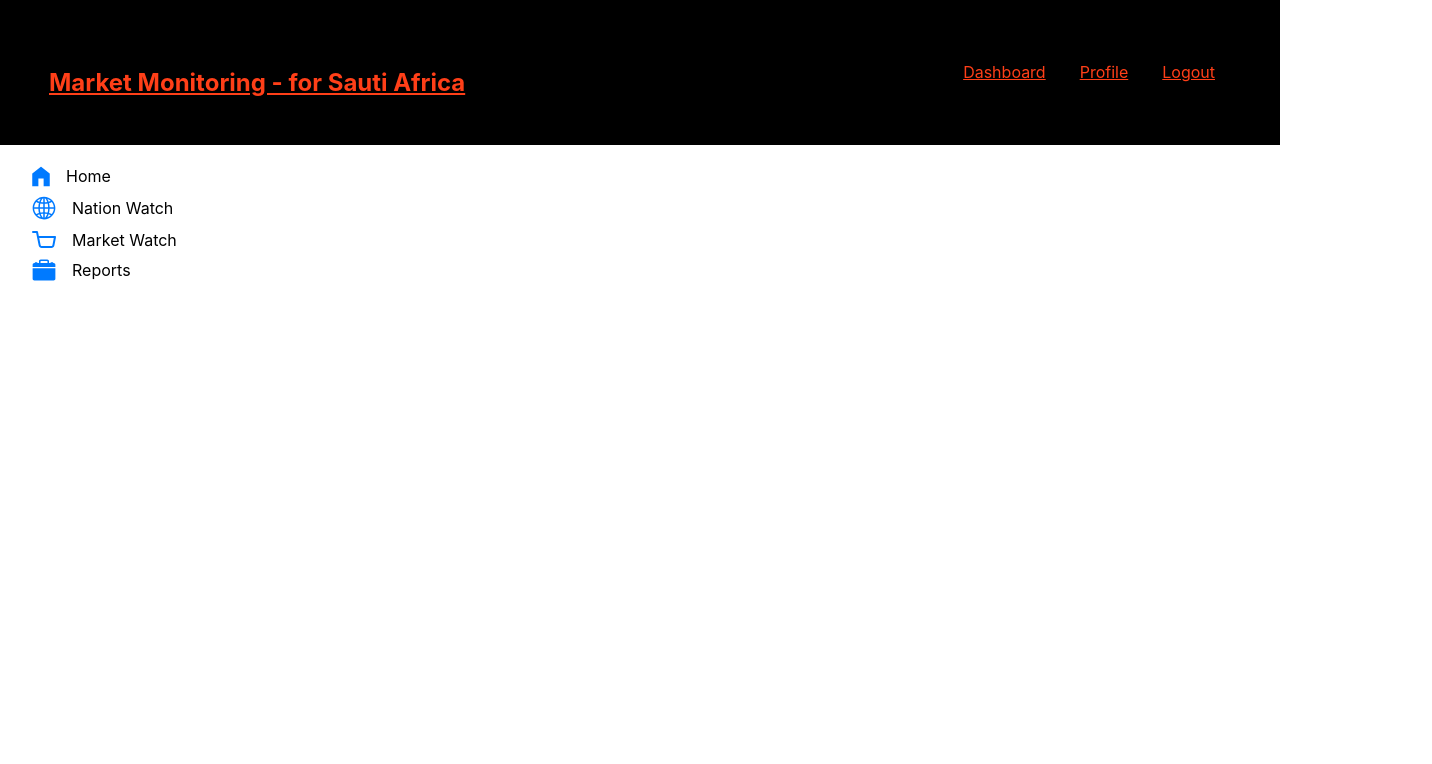
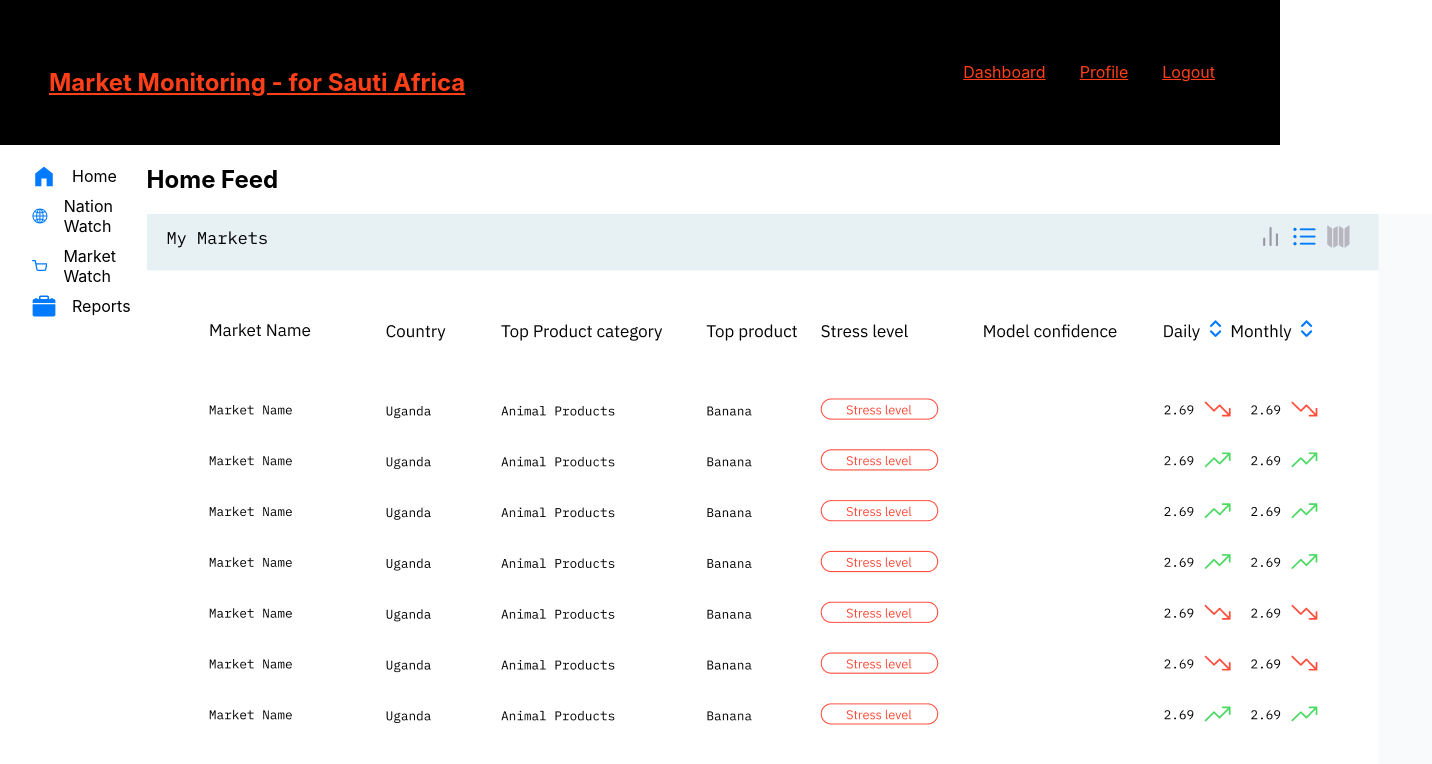
Before and after one commit to SautiEastAfrica/Sauti-Africa-Market-Monitoring-FE, a React (Create React App) app: page /dashboard in a window 1280 px wide. Shown: the top 764 px of the page, 1432 px wide, since content can reach past the window. Built offline with nearby package versions, Linux system fonts and the light colour scheme; sample sign-in values are in the browser's storage.

Commit message:
placeholder image added

```diff
--- a/src/components/Dashboard.js
+++ b/src/components/Dashboard.js
@@ -1,10 +1,12 @@
 import React from 'react';
 import "../styles/Dashboard.scss"
+import image from "../imgs/placeholder.PNG"
 function Dashboard(){
     return(
-        <div>
+        <div className = "container">
+            <div className="navDiv">
            <nav className = 'nav'>
-               <a href ><svg width="18" height="21" viewBox="0 0 18 21" fill="none" xmlns="http://www.w3.org/2000/svg">
+               <a href ><svg width="24" height="21" viewBox="0 0 18 21" fill="none" xmlns="http://www.w3.org/2000/svg">
 <path d="M9.13672 0.692773C9.05469 0.627148 8.94531 0.627148 8.86328 0.692773L0.332031 7.51777C0.282813 7.56152 0.25 7.62168 0.25 7.6873V20.2654C0.25 20.3256 0.299219 20.3748 0.359375 20.3748H6.26562C6.32578 20.3748 6.375 20.3256 6.375 20.2654V12.6092C6.375 12.549 6.42422 12.4998 6.48438 12.4998H11.5156C11.5758 12.4998 11.625 12.549 11.625 12.6092V20.2654C11.625 20.3256 11.6742 20.3748 11.7344 20.3748H17.6406C17.7008 20.3748 17.75 20.3256 17.75 20.2654V7.6873C17.75 7.62168 17.7172 7.55605 17.668 7.51777L9.13672 0.692773Z" fill="#007AFF"/>
 </svg> Home</a>
                <a href><svg width="24" height="24" viewBox="0 0 24 24" fill="none" xmlns="http://www.w3.org/2000/svg">
@@ -21,6 +23,14 @@
  Reports</a>
 
             </nav>
+            </div>
+            <div>
+<h2>Home Feed</h2>
+<img src= {image} alt= "placeholder"></img>
+</div>
+
+
+
         </div>
     )
 }
--- a/src/styles/Dashboard.scss
+++ b/src/styles/Dashboard.scss
@@ -1,4 +1,12 @@
 div{
+
+    div.container{
+display: flex;
+
+div.navDiv{
+    width:20%;
+}
+    }
 nav.nav{
    display: flex;
    flex-direction: column;
@@ -15,6 +23,7 @@
      margin:0 1rem;
 
 
+
     }
    }
 }
```
Also changed, not shown: src/imgs/placeholder.PNG (added).
